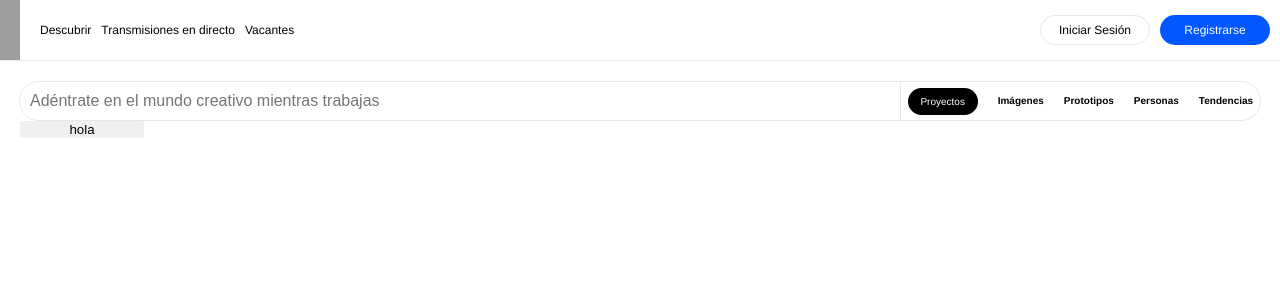
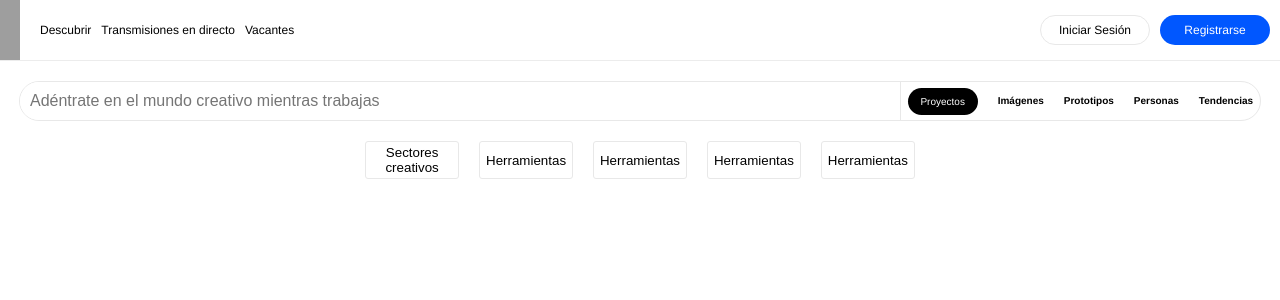
Before and after one commit to Isynopoulos1/react_challenge6, a React (Create React App) app: page / in a window 1280 px wide. Shown: the top 300 px of the page. Built offline with nearby package versions, Linux system fonts and the light colour scheme; grey boxes are pictures that could not be loaded.

Commit message:
setting the buttons filter

```diff
--- a/src/components/elements/button/Button.js
+++ b/src/components/elements/button/Button.js
@@ -1,14 +1,25 @@
 import React from "react";
+import PropTypes from "prop-types";
 
 //IMPORT COMPONENTS
 import { BtnWrapper, ButtonStyle } from "./Button.styles";
 
-const Button = () => {
+const Button = ({ label }) => {
   return (
     <BtnWrapper>
-      <ButtonStyle>hola</ButtonStyle>
+      <ButtonStyle>{label}</ButtonStyle>
     </BtnWrapper>
   );
 };
 
+Button.propTypes = {
+  label: PropTypes.string,
+  icon: PropTypes.string
+};
+
+Button.defaultProps = {
+  label: "button 1",
+  icon: "text"
+};
+
 export default Button;
--- a/src/components/elements/button/Button.styles.js
+++ b/src/components/elements/button/Button.styles.js
@@ -5,7 +5,9 @@ export const BtnWrapper = styled.div`
   width: 100%;
 `;
 export const ButtonStyle = styled.button`
-  width: 10%;
-  border: none;
+  width: 100%;
+  border: 1px solid #e8e8e8;
+  background-color: transparent;
   border-radius: 3px;
+  padding: 3px;
 `;
--- a/src/components/layout/main/Main.js
+++ b/src/components/layout/main/Main.js
@@ -1,7 +1,7 @@
 import React from "react";
 
 //IMPORT STYLES
-import { MainContainer } from "./Main.styles";
+import { MainContainer, Filters } from "./Main.styles";
 
 //IMPORT COMPONENTS
 import Input from "../../elements/Input/Input";
@@ -11,7 +11,13 @@ const Main = () => {
   return (
     <MainContainer>
       <Input />
-      <Button />
+      <Filters>
+        <Button label="Sectores creativos" icon="people" />
+        <Button label="Herramientas" icon="people" />
+        <Button label="Herramientas" icon="people" />
+        <Button label="Herramientas" icon="people" />
+        <Button label="Herramientas" icon="people" />
+      </Filters>
     </MainContainer>
   );
 };
--- a/src/components/layout/main/Main.styles.js
+++ b/src/components/layout/main/Main.styles.js
@@ -9,3 +9,11 @@ export const MainContainer = styled.div`
   padding-right: 20px;
   padding-left: 20px;
 `;
+export const Filters = styled.div`
+  display: flex;
+  grid-gap: 20px;
+  margin-top: 20px;
+`;
+export const Button = styled.button`
+  display: flex;
+`;
```
